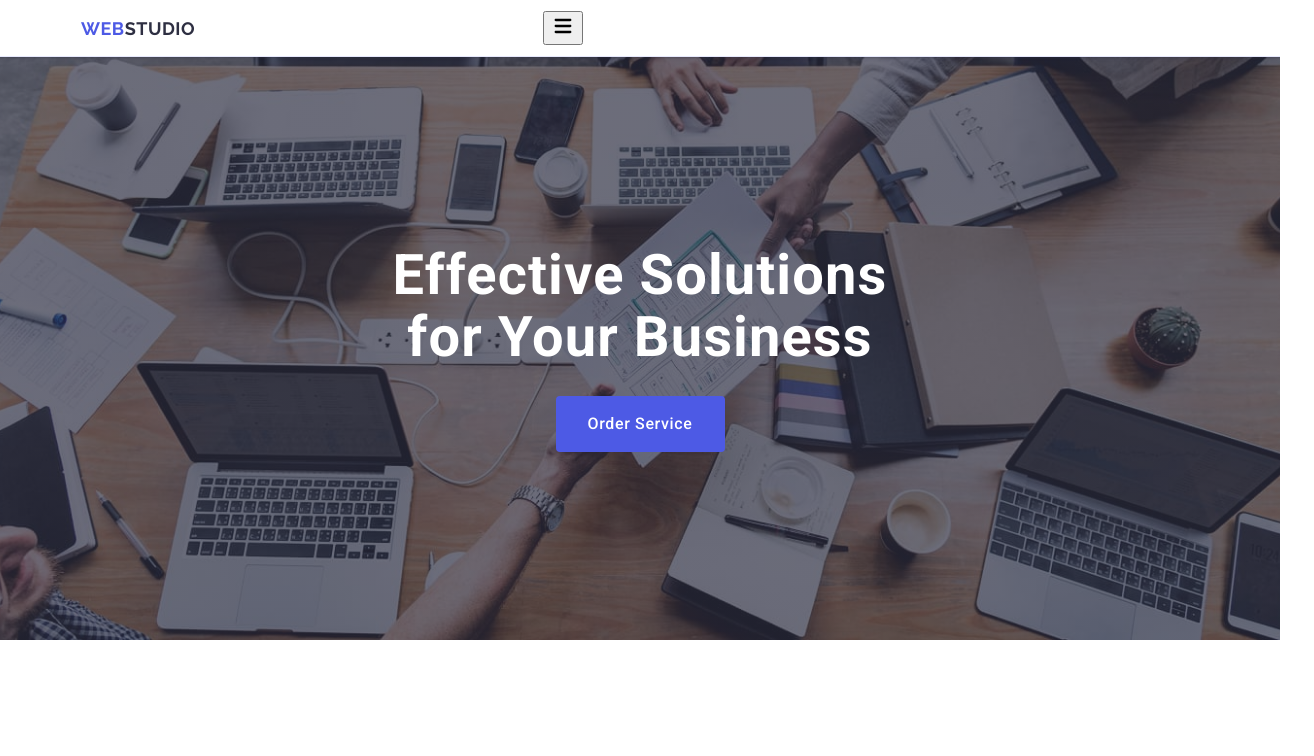
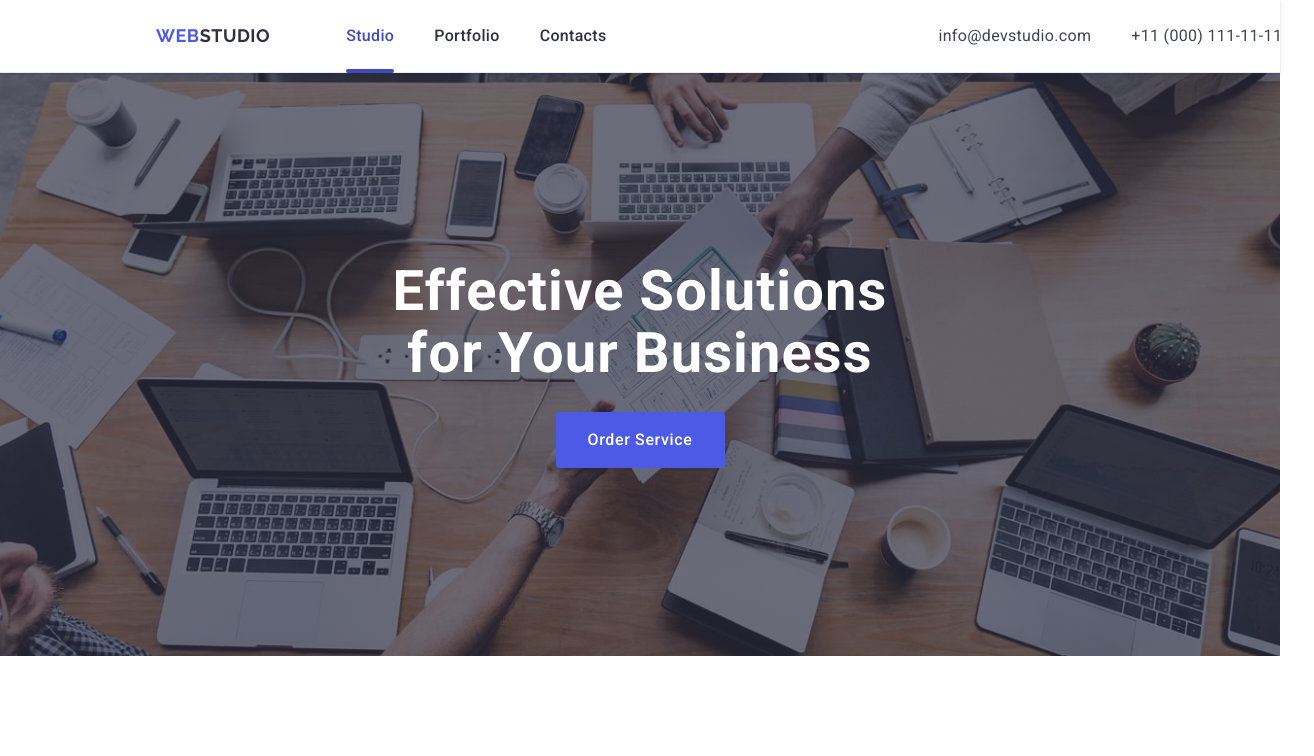
Before and after one commit to kd-sofya/goit-markup-hw-06, a plain HTML site: page index.html in a window 1280 px wide. Shown: the top 756 px of the page, 1314 px wide, since content can reach past the window. Drawn offline with nearby package versions, Linux system fonts and the light colour scheme.

Commit message:
goit-markup-hw-06

```diff
--- a/css/styles.css
+++ b/css/styles.css
@@ -57,9 +57,12 @@ header-link-item.header-stadio{
 display: flex;
 align-items: center;
 
+padding-top: 16px;
+padding-bottom: 16px;
 padding-left: 16px;
 padding-right: 16px;
 
+justify-content: space-between;
 }
 
 
@@ -77,7 +80,8 @@ box-shadow: 0px 2px 1px rgba(46, 47, 66, 0.08),
 display: flex;
 justify-content: flex-start;
 align-items: center;
-margin-right: 332px;
+
+/* margin-right: 332px; */
 }
 
 .header-logo-link {
@@ -90,7 +94,6 @@ letter-spacing: 0.03em;
 text-transform: uppercase;
 color: #4d5ae5;
 
-padding: 17.5px 16px;
 /* margin-right: 76px; */
 }
 
@@ -173,7 +176,14 @@ color: #404bbf;
 
 
 .menu-open{
+padding: 0;
+background-color: transparent;
+border: none;
+}
 
+.menu-svg-open{
+display: block;
+fill: #2f2f37;
 }
 
 
@@ -966,7 +976,7 @@ letter-spacing: 0.04em;
 color: #8e8f99;
 
 a{
-line-height: 1.33333;
+line-height: 1.3;
 text-decoration: underline;
 text-decoration-skip-ink: none;
 color: #4d5ae5;
@@ -1005,6 +1015,47 @@ transition: background-color 250ms cubic-bezier(0.4, 0, 0.2, 1);
         padding-left: 108px;
         padding-right: 108px;
     }
+
+    .header{
+        padding: 0;
+    }
+
+    .header .header-container{
+        padding-top: 0;
+        padding-bottom: 0;
+
+        margin: 0;
+        justify-content: space-between;
+    }
+
+
+    .header-logo-link{
+        margin-right: 120px;
+    }
+
+    .header-menu {
+        display: flex;
+    }
+
+
+    .header-contacts {
+        display: flex;
+    }
+
+    .header-menu-address {
+        display: flex;
+        flex-direction: column;
+        gap: 12px;
+    }
+
+    .header-contacts-item{
+        padding: 0;
+    }
+
+    .menu-open{
+        display: none;
+    }
+
 
 
     .hero{
@@ -1121,6 +1172,32 @@ transition: background-color 250ms cubic-bezier(0.4, 0, 0.2, 1);
         padding-left: 15px;
         padding-right: 15px;
     }
+
+    .header .header-container{
+        margin-right: 156px;
+        margin-left: 156px;
+        padding: 0;
+        justify-content: flex-start;
+        gap: 332px;
+    }
+
+    .header-navigation{
+        margin-right: 332;
+    }
+
+    .header-logo-link{
+        margin-right: 76px;
+    }
+
+    .header-menu-address{
+        flex-direction: row;
+        gap: 40px;
+    }
+
+
+
+
+
 
     .hero{
         background-image: linear-gradient(rgba(46, 47, 66, 0.7), rgba(46, 47, 66, 0.7)), url(../images/img-office-1.jpg);
```
